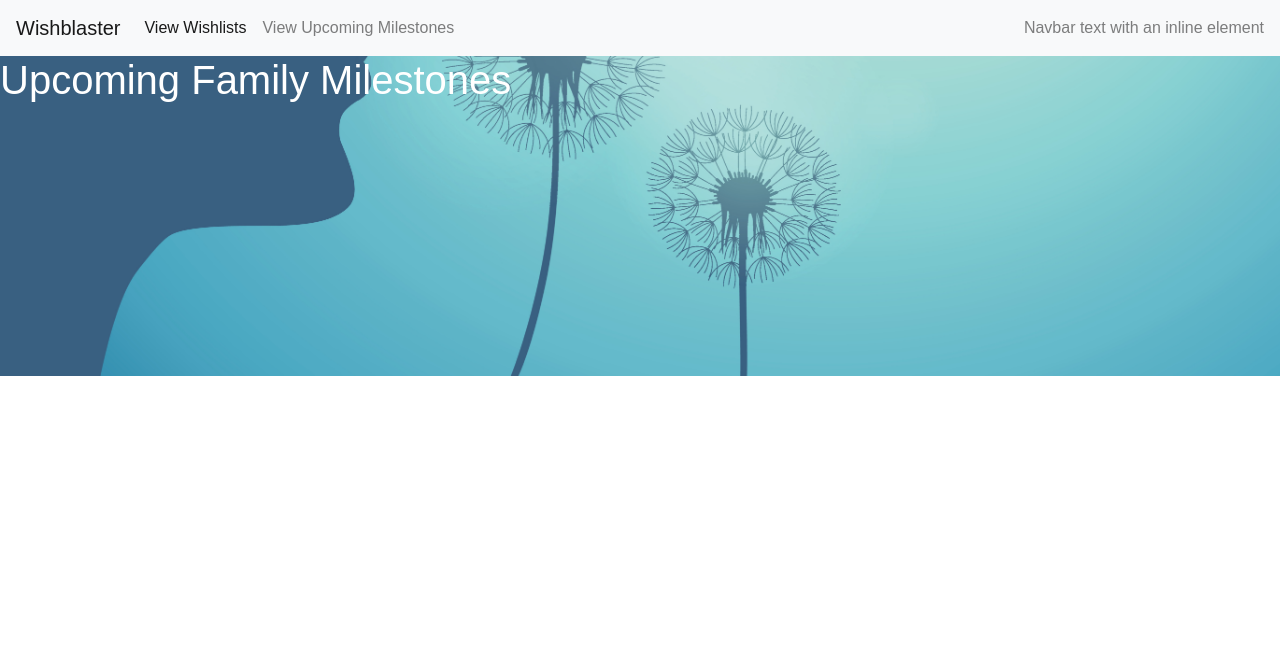
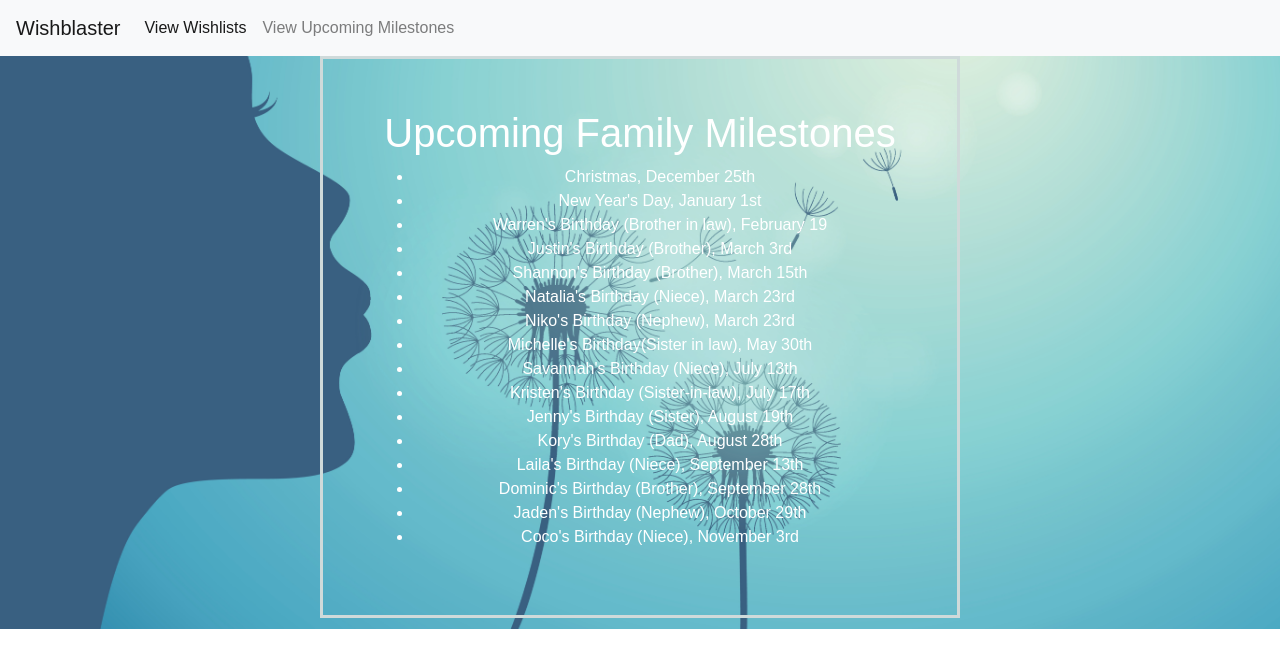
Before and after one commit to sabracadabra510/Wishblaster, a Flask app: page /upcoming_milestones in a window 1280 px wide. Shown: the top 668 px of the page. Run offline with Flask 2, Linux system fonts and the light colour scheme; data that the repository does not hold is empty; some libraries are stand-ins or nearby versions; some web fonts are replaced.

Commit message:
more styling changes

```diff
--- a/templates/base.html
+++ b/templates/base.html
@@ -36,7 +36,6 @@
           </li> -->
         </ul>
         <span class="navbar-text">
-          Navbar text with an inline element
         </span>
       </div>
     </nav>
--- a/templates/create_account.html
+++ b/templates/create_account.html
@@ -34,6 +34,10 @@
     </div>
   </div>
   <div class="form-group">
+    <label for="phone">Please enter your 10-digit phone number.</label>
+    <input type="text" name= "phone" class="form-control" placeholder="Phone number">
+  </div>
+  <div class="form-group">
     <label for="password">Choose a password:</label>
     <input type="text" name="password" class="form-control" placeholder="Password">
   </div>
--- a/templates/create_family.html
+++ b/templates/create_family.html
@@ -2,6 +2,7 @@
 {% block title %}Welcome to Wishblaster{% endblock %}
 
 {% block body %}
+<div class="container center">
   <h1>Add Family Members, Starting with You!</h1>
 
   <form action="/complete_family" method="POST">
@@ -9,6 +10,8 @@
     <input type="text" name="user">
     What is your birthdate?
     <input type="text" name="birth_date">
+  </div>
+  <div class="container center">
     Relationship to User?
     <select name="relationship_to_user">
         <option value="self">Self</option>
@@ -39,5 +42,5 @@
 
   <input type="submit" value="Save">
   </form>
-
+</div>
 {% endblock %}
--- a/templates/upcoming_milestones.html
+++ b/templates/upcoming_milestones.html
@@ -2,9 +2,25 @@
 {% block title %}Welcome to Wishblaster{% endblock %}
 
 {% block body %}
+<div class ="container center">
   <h1>Upcoming Family Milestones</h1>
-
-{% for milestone in milestones %}
-  <p>{{milestone}}</p>
-{% endfor %}
+<ul>
+  <li>Christmas, December 25th</li>
+  <li>New Year's Day, January 1st</li>
+  <li>Warren's Birthday (Brother in law), February 19</li>
+  <li>Justin's Birthday (Brother), March 3rd</li>
+  <li>Shannon's Birthday (Brother), March 15th</li>
+  <li>Natalia's Birthday (Niece), March 23rd</li>
+  <li>Niko's Birthday (Nephew), March 23rd</li>
+  <li>Michelle's Birthday(Sister in law), May 30th</li>
+  <li>Savannah's Birthday (Niece), July 13th</li>
+  <li>Kristen's Birthday (Sister-in-law), July 17th</li>
+  <li>Jenny's Birthday (Sister), August 19th</li>
+  <li>Kory's Birthday (Dad), August 28th </li>
+  <li>Laila's Birthday (Niece), September 13th</li>
+  <li>Dominic's Birthday (Brother), September 28th</li>
+  <li>Jaden's Birthday (Nephew), October 29th</li>
+  <li>Coco's Birthday (Niece), November 3rd</li>
+</ul>
+</div>
 {% endblock %}
```
